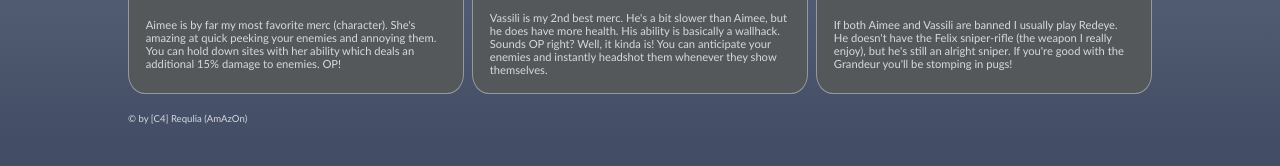
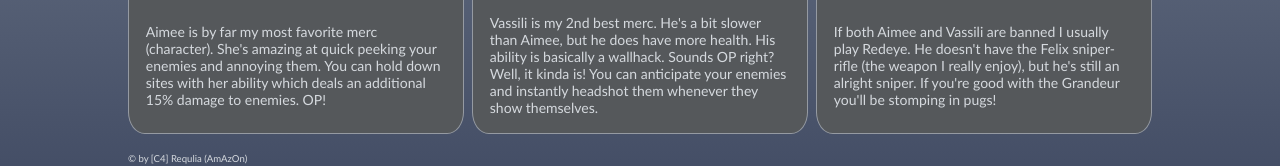
Before and after one commit to Absorberend/dirty-bomb-fan-site, a plain HTML site: page index.html in a window 1280 px wide. Shown: the part 1311-1477 px from the top of the page. Before the commit the page ends 1451 px from the top, so only its background shows below. Drawn offline with Linux system fonts and the light colour scheme.

Commit message:
added readme

```diff
--- a/css/style.css
+++ b/css/style.css
@@ -293,6 +293,7 @@ nav a {
 
 .plaatje1_text {
     grid-area: plaatje1_text;
+    font-size: 1.25em;
 }
 
 .plaatje2 {
@@ -301,6 +302,7 @@ nav a {
 
 .plaatje2_text {
     grid-area: plaatje2_text;
+    font-size: 1.25em;
 }
 
 .plaatje3 {
@@ -309,6 +311,7 @@ nav a {
 
 .plaatje3_text {
     grid-area: plaatje3_text;
+    font-size: 1.25em;
 }
 
 /* Footer-Text */
```
Also changed, not shown: img/design.png (added), 1 other file.
